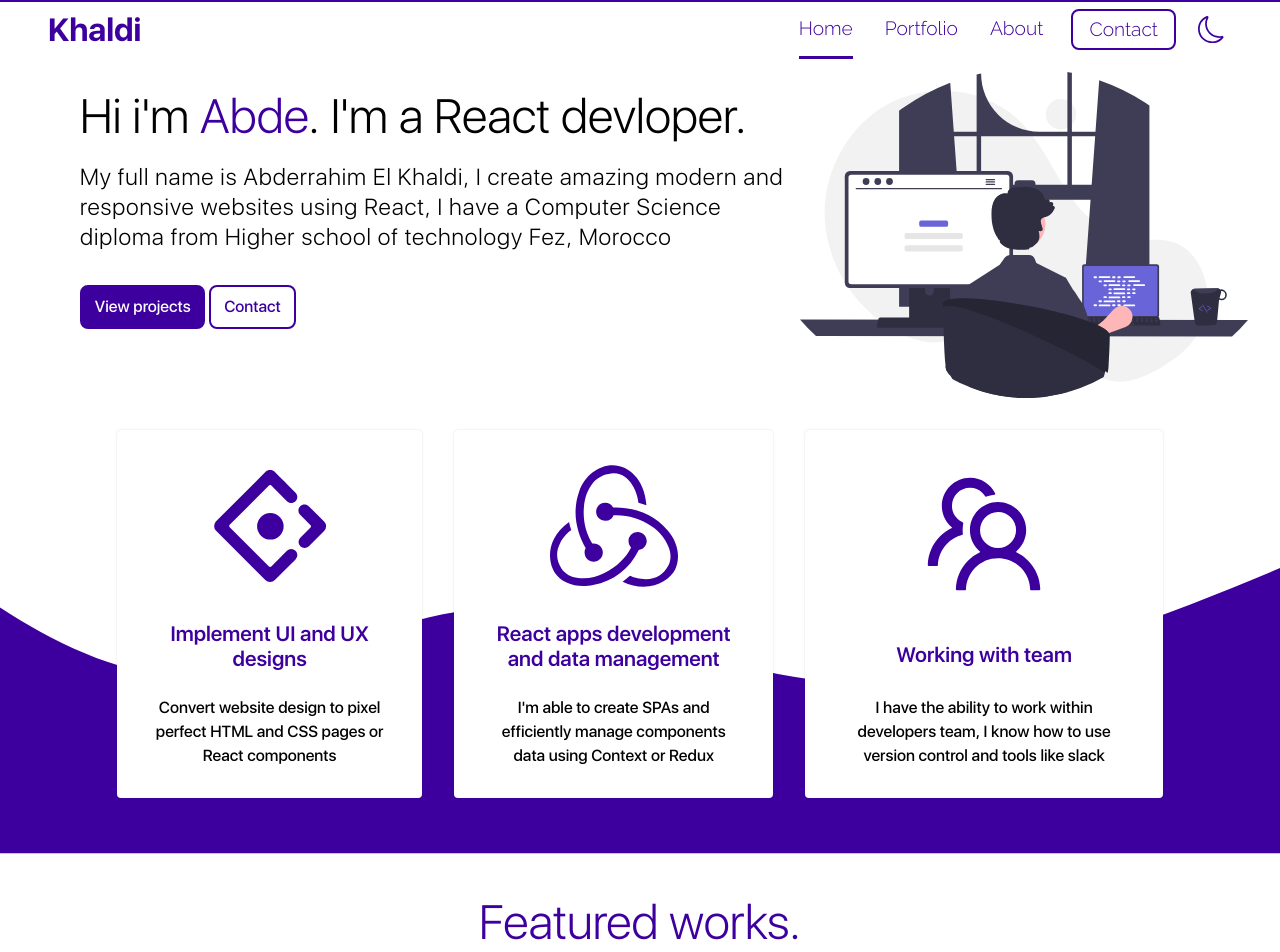
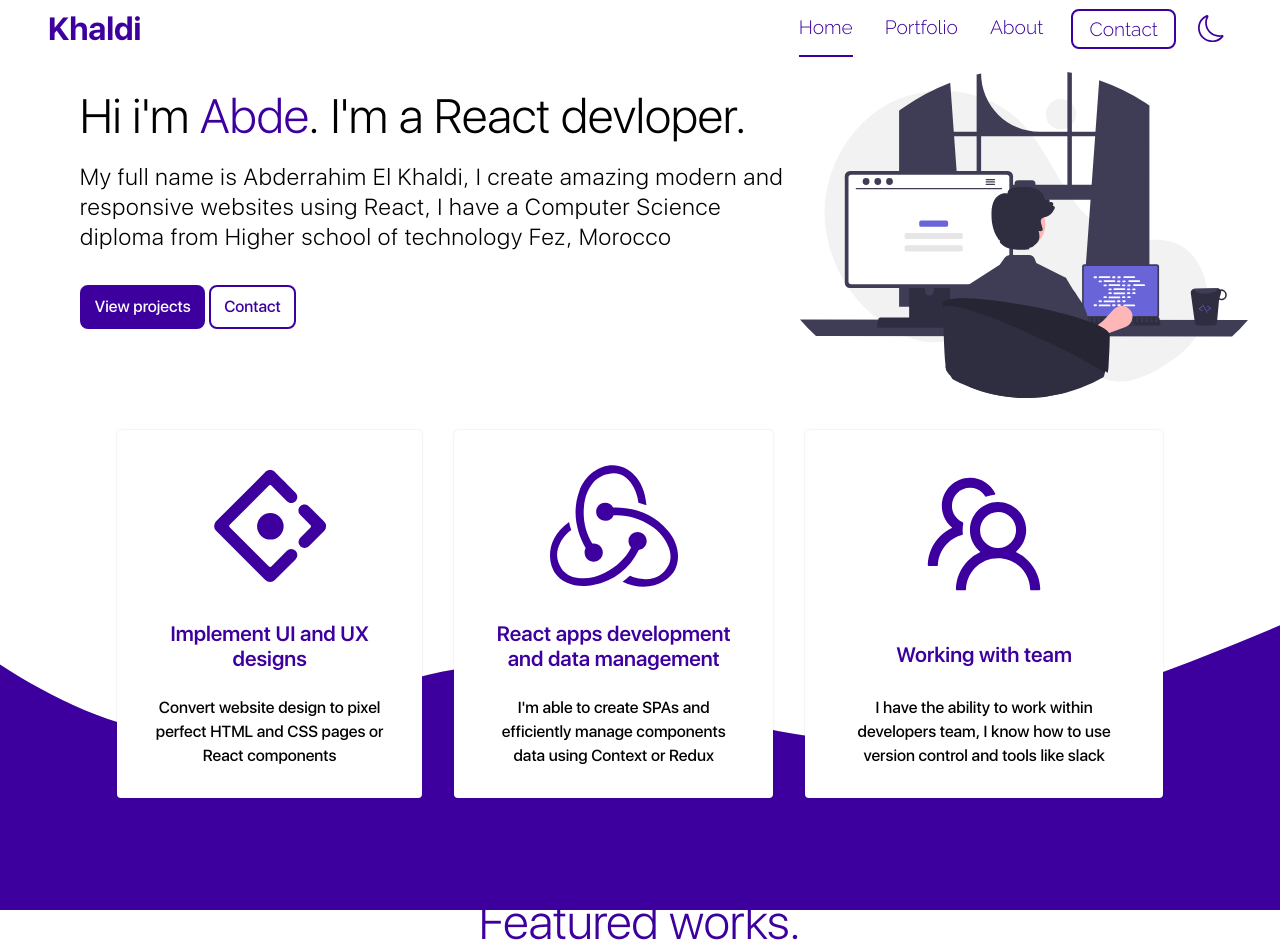
Before and after one commit to devkhaldi/portfolio, a React (Create React App) app: page / in a window 1280 px wide. Shown: the top 952 px of the page. Built offline with nearby package versions, Linux system fonts and the light colour scheme.

Commit message:
Fix navbar

```diff
--- a/src/App.css
+++ b/src/App.css
@@ -84,6 +84,9 @@
   --shadow: 0 0 100px rgba(150, 150, 150, 0.5);
   --footer-bg: #222;
 }
+html {
+  font-size: 100%;
+}
 
 body {
   font-family: SF ui, "Poppins", sans-serif;
--- a/src/components/Navbar.css
+++ b/src/components/Navbar.css
@@ -8,7 +8,6 @@ nav {
   align-items: center;
   font-weight: 300;
   padding: 1rem 3rem;
-  border-top: solid 2px var(--primary-color);
   z-index: 10;
   transition: all 0.2s;
   z-index: 10;
@@ -53,7 +52,7 @@ nav .nav-items .nav-item::after {
   content: "";
   display: block;
   width: 0;
-  height: 3px;
+  height: calc(1rem / 8);
   transition: all 0.2s cubic-bezier(0.6, -0.28, 0.735, 1);
   position: relative;
   top: 0.8rem;
@@ -77,7 +76,7 @@ nav .nav-items .nav-item:hover::after {
 nav .nav-items .contact .btn,
 .side-nav-items .btn {
   color: var(--text-2);
-  border: solid 2px var(--text-2);
+  border: solid calc(1rem / 8) var(--text-2);
   font-size: 1.2rem;
   border-radius: 0.5rem;
   margin-top: 0.4rem;
--- a/src/home/Hero.css
+++ b/src/home/Hero.css
@@ -91,8 +91,7 @@
   position: absolute;
   left: -10%;
   z-index: -1;
-  width: 120%;
-  height: 60%;
+  min-width: 120%;
   bottom: -6rem;
   /* transform: rotateZ(6deg); */
 }
```
